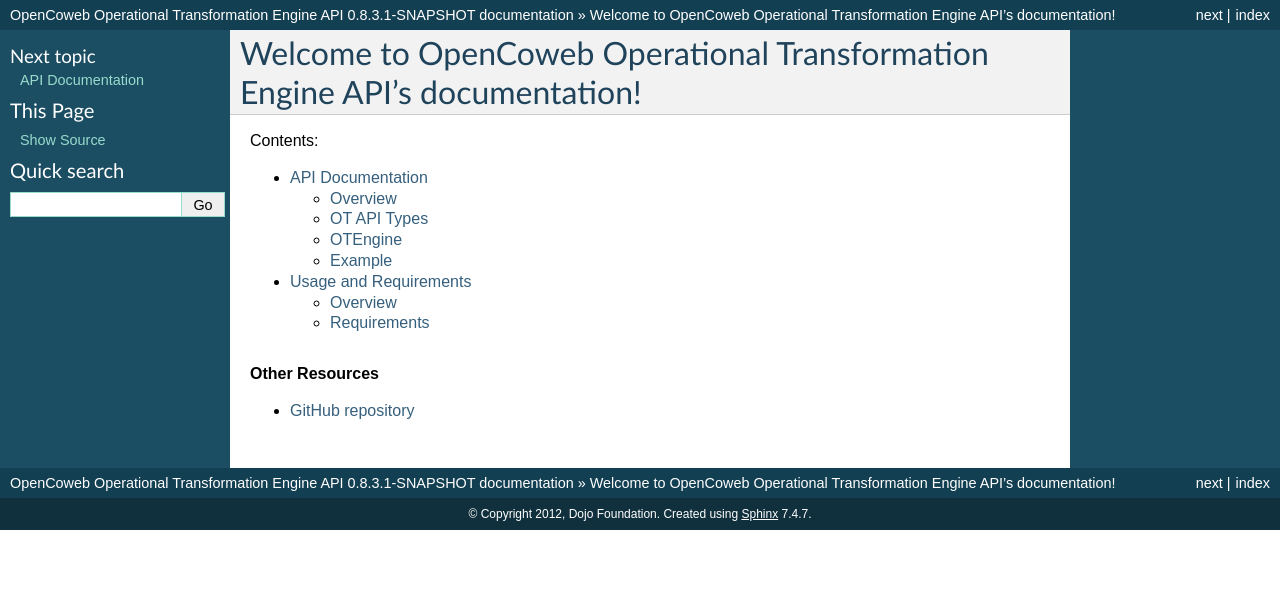
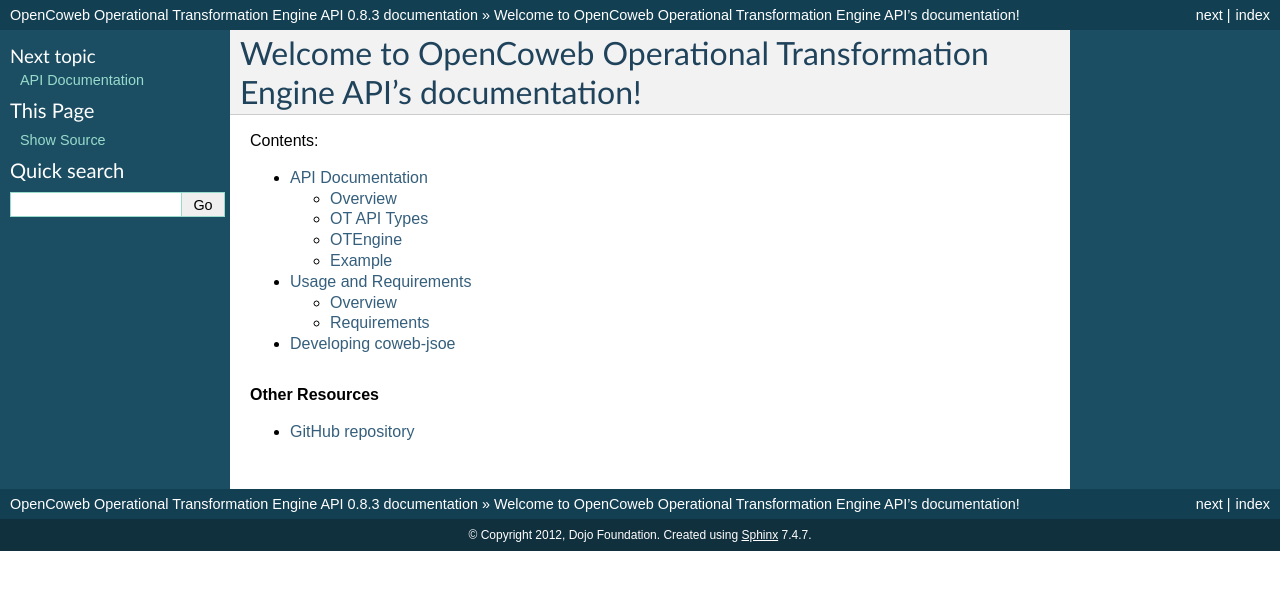
Before and after one commit to opencoweb/coweb-jsoe, a Sphinx documentation site: the page built from docs/index.rst, in a window 1280 px wide. Shown: the top 590 px of the page. Built offline with Sphinx 7.4.7, drawn with Linux system fonts in a browser that asks for light colours.

```diff
--- a/docs/api.rst
+++ b/docs/api.rst
@@ -186,7 +186,7 @@ Alice
 .. sourcecode:: javascript
 
 	/* MyServer is some object that allows Alice to communicate with Bob (not
-	   provided by this API. */
+	   provided by this API). */
 	var server = new MyServer();
 	var collabList = [];
 	var ote = new OTEngine(server.getUniqueId());
@@ -210,7 +210,7 @@ Bob
 .. sourcecode:: javascript
 
 	/* MyServer is some object that allows Bob to communicate with Alice (not
-	   provided by this API. */
+	   provided by this API).*/
 	var server = new MyServer();
 	var collabList = [];
 	var ote = new OTEngine(server.getUniqueId());
--- a/docs/conf.py
+++ b/docs/conf.py
@@ -48,9 +48,9 @@ copyright = u'2012, Dojo Foundation'
 # built documents.
 #
 # The short X.Y version.
-version = '0.8.3.1-SNAPSHOT'
+version = '0.8.3'
 # The full version, including alpha/beta/rc tags.
-release = '0.8.3.1-SNAPSHOT'
+release = '0.8.3'
 
 # The language for content autogenerated by Sphinx. Refer to documentation
 # for a list of supported languages.
--- a/docs/index.rst
+++ b/docs/index.rst
@@ -15,6 +15,7 @@ Contents:
 
    api
    usage
+   development
 
 .. rubric:: Other Resources
 
```
Also changed, not shown: README.markdown (+17 -0 lines), docs/development.rst (added, +9 -0 lines), docs/usage.rst (+6 -5 lines), 1 other file.
